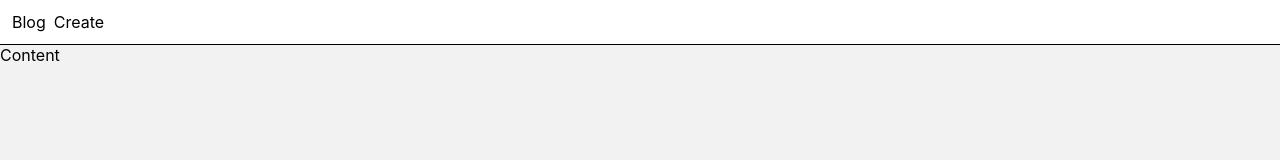
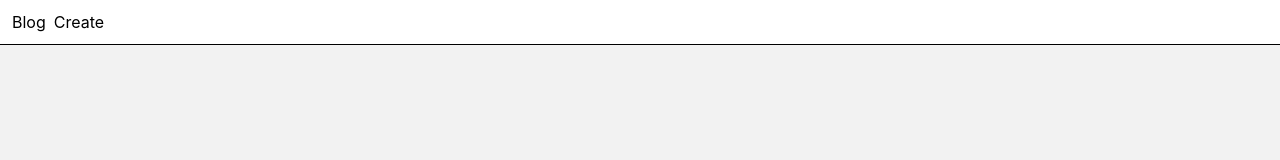
Before and after one commit to VaranauskasD/blog-app, a Next.js app: page / in a window 1280 px wide. Shown: the top 160 px of the page. Built offline with nearby package versions, Linux system fonts and the light colour scheme.

Commit message:
fix: removed content placeholder

```diff
--- a/pages/index.tsx
+++ b/pages/index.tsx
@@ -14,7 +14,7 @@ const Home: NextPage = () => {
   return (
     <React.Fragment>
       <Header />
-      <ContentContainer>Content</ContentContainer>
+      <ContentContainer></ContentContainer>
     </React.Fragment>
   )
 }
```
